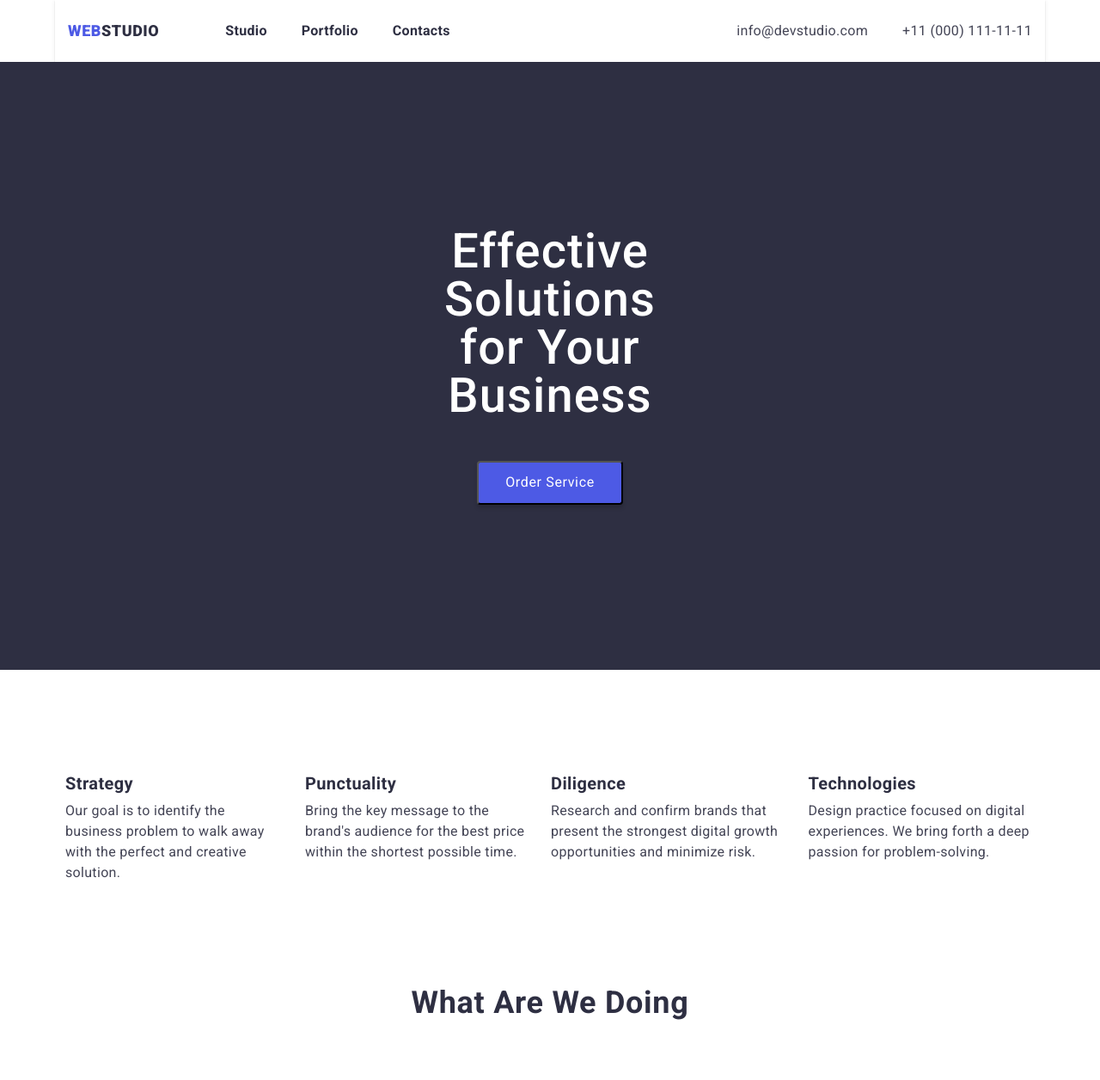
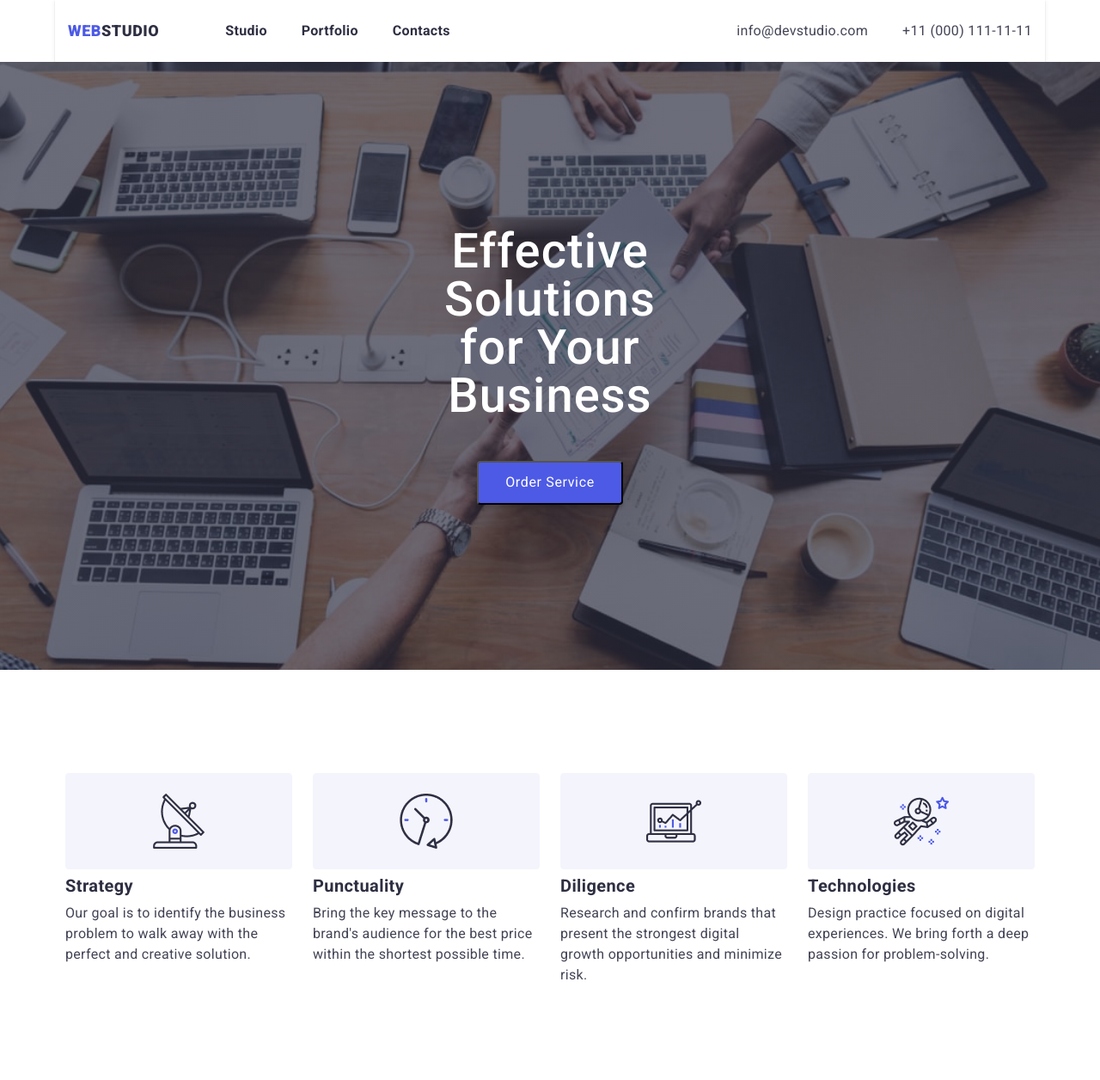
Before and after one commit to Mykhailo-Sizov/goit-markup-hw-04, a plain HTML site: page index.html in a window 1280 px wide. Shown: the top 1256 px of the page at 86% size. Drawn offline with nearby package versions, Linux system fonts and the light colour scheme.

Commit message:
перва часть

```diff
--- a/css/styles.css
+++ b/css/styles.css
@@ -59,7 +59,7 @@ ul {
 .heder-nav  {
     display: flex;
     width: 1152px;
-    margin: auto;
+    margin: 0 auto;
     padding-right: 12px;
     padding-left: 12px;
     align-items: center;
@@ -162,6 +162,12 @@ ul {
     text-align: center;
     background-color:#2E2F42;
     color: var(--white-color);
+    background-image: linear-gradient(rgba(46, 47, 66, 0.7),rgba(46, 47, 66, 0.7)), url(../img/people-office\ 1.jpg);
+    background-size: cover;
+    background-repeat: no-repeat;
+    background-position: center;
+
+
 }
 
 .container {
@@ -198,13 +204,15 @@ ul {
 .section-content {
     padding-top: 120px;
     padding-bottom: 0;
-
 }
 
 .container-content{
     justify-content: center;
     margin: auto;
-    width: 1128px;
+    width: 1158px;
+    padding: 0 15px;
+    margin: 0 auto;
+
 }
 
 .section-title {
@@ -220,11 +228,36 @@ ul {
     display: flex;
     text-align: start;
     padding-left: 0;
+
 }
+
+
 .content-list:not(:last-child){
     margin-right: 24px;
 }
 
+.content-list::before {
+    display: inline-block;
+    content:'';
+    width: 264px;
+    height: 112px;
+    /* background-color: tomato; */
+}
+.content-list:nth-child(1)::before {
+    background-image: url(../img/Icon\ 1.png);
+}
+
+.content-list:nth-child(2)::before {
+    background-image: url(../img/Icon\ 2.png);
+}
+
+.content-list:nth-child(3)::before {
+    background-image: url(../img/Icon\ 3.png);
+}
+
+.content-list:nth-child(4)::before {
+    background-image: url(../img/Icon\ 4.png);
+}
 
 /* what are we doing */
 .our-works {
```
Also changed, not shown: img/Icon 1.png (added), img/Icon 2.png (added), img/Icon 3.png (added), img/Icon 4.png (added), img/people-office 1.jpg (added).
